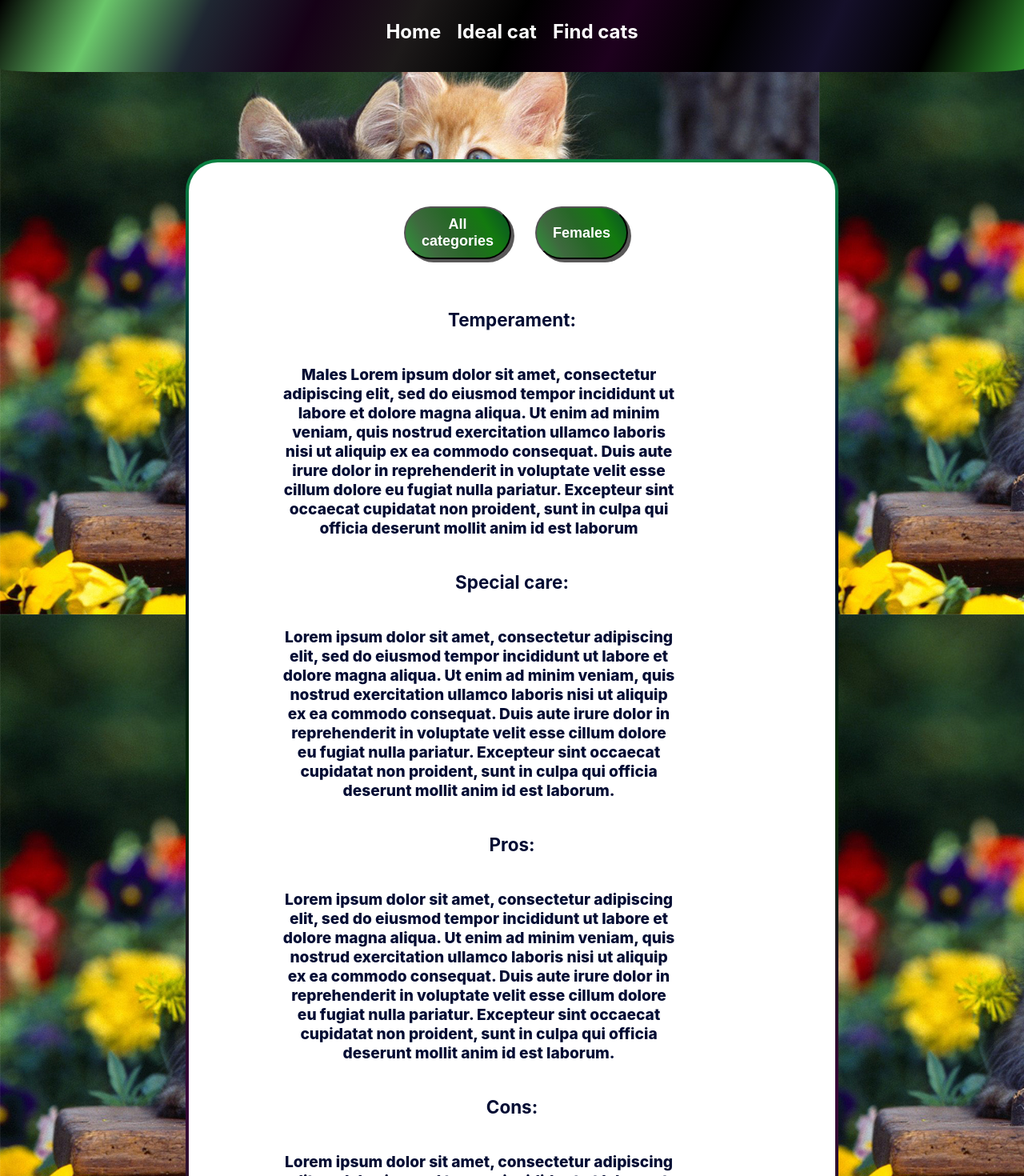
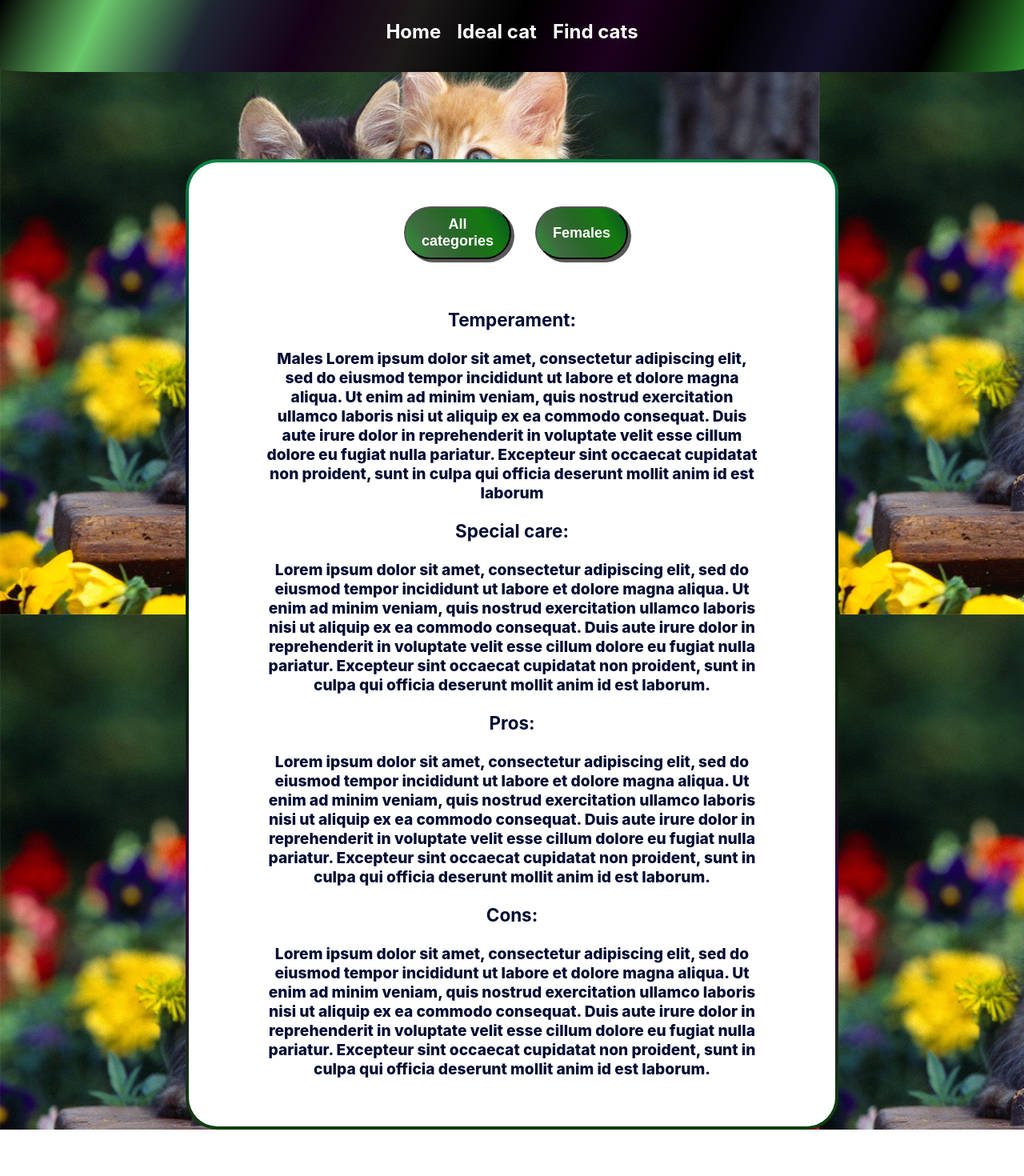
Before and after one commit to traynhamdavid426/Cat-adopt, a React (Create React App) app: page /male in a window 1280 px wide. Shown: the top 1470 px of the page at 80% size. After the commit the page ends 1412 px from the top, so only its background shows below. Built offline with nearby package versions, Linux system fonts and the light colour scheme; the HTML template or start-up script is replaced by a standard one.

Commit message:
New changes to paragraph placements in gender SubComponents

```diff
--- a/src/SubComponents/Gender/Female.js
+++ b/src/SubComponents/Gender/Female.js
@@ -5,24 +5,24 @@
 const Female = () => {
     let navigate = useNavigate();
     return (
-      <div className="container">
-        <div className="div-container">
+      <div className="container ">
+        <div className="div-container tc">
           <div className="button-box ">
           <button className="button" onClick={() => { navigate('/learncats') }}>All categories</button>
           <button className="button ml2" onClick={() => { navigate('/male') }}>Males</button>
          </div>
            <h3 className="tc navy f3">Temperament:</h3>
-          <div className="div-container f3 navy fw8"> Females Lorem ipsum dolor sit amet, consectetur adipiscing elit, sed do eiusmod tempor incididunt ut labore et dolore magna aliqua. Ut enim ad minim veniam, quis nostrud exercitation ullamco laboris nisi ut aliquip ex ea commodo consequat. Duis aute irure dolor in reprehenderit in voluptate velit esse cillum dolore eu fugiat nulla pariatur. Excepteur sint occaecat cupidatat non proident, sunt in culpa qui officia deserunt mollit anim id est laborum</div>
+          <div className=" tc f3 navy fw8"> Females Lorem ipsum dolor sit amet, consectetur adipiscing elit, sed do eiusmod tempor incididunt ut labore et dolore magna aliqua. Ut enim ad minim veniam, quis nostrud exercitation ullamco laboris nisi ut aliquip ex ea commodo consequat. Duis aute irure dolor in reprehenderit in voluptate velit esse cillum dolore eu fugiat nulla pariatur. Excepteur sint occaecat cupidatat non proident, sunt in culpa qui officia deserunt mollit anim id est laborum</div>
          <h3 className="tc navy f3">Special care:</h3>
-          <div className="div-container f3 navy fw8">
-             Lorem ipsum dolor sit amet, consectetur adipiscing elit, sed do eiusmod tempor incididunt ut labore et dolore magna aliqua. Ut enim ad minim veniam, quis nostrud exercitation ullamco laboris nisi ut aliquip ex ea commodo consequat. Duis aute irure dolor in reprehenderit in voluptate velit esse cillum dolore eu fugiat nulla pariatur. Excepteur sint occaecat cupidatat non proident, sunt in culpa qui officia deserunt mollit anim id est laborum.
+          <div className="  f3 navy fw8">
+           <div className=""> Lorem ipsum dolor sit amet, consectetur adipiscing elit, sed do eiusmod tempor incididunt ut labore et dolore magna aliqua. Ut enim ad minim veniam, quis nostrud exercitation ullamco laboris nisi ut aliquip ex ea commodo consequat. Duis aute irure dolor in reprehenderit in voluptate velit esse cillum dolore eu fugiat nulla pariatur. Excepteur sint occaecat cupidatat non proident, sunt in culpa qui officia deserunt mollit anim id est laborum.</div>
           </div>
           <h3 className="tc navy f3">Pros:</h3>
-          <div className="div-container f3 navy fw8">
+          <div className=" tc  f3 navy fw8">
              Lorem ipsum dolor sit amet, consectetur adipiscing elit, sed do eiusmod tempor incididunt ut labore et dolore magna aliqua. Ut enim ad minim veniam, quis nostrud exercitation ullamco laboris nisi ut aliquip ex ea commodo consequat. Duis aute irure dolor in reprehenderit in voluptate velit esse cillum dolore eu fugiat nulla pariatur. Excepteur sint occaecat cupidatat non proident, sunt in culpa qui officia deserunt mollit anim id est laborum.
           </div>
           <h3 className="tc navy f3">Cons:</h3>
-          <div className="div-container f3 navy fw8">
+          <div className=" tc  f3 navy fw8">
              Lorem ipsum dolor sit amet, consectetur adipiscing elit, sed do eiusmod tempor incididunt ut labore et dolore magna aliqua. Ut enim ad minim veniam, quis nostrud exercitation ullamco laboris nisi ut aliquip ex ea commodo consequat. Duis aute irure dolor in reprehenderit in voluptate velit esse cillum dolore eu fugiat nulla pariatur. Excepteur sint occaecat cupidatat non proident, sunt in culpa qui officia deserunt mollit anim id est laborum.
           </div>
         </div>
--- a/src/SubComponents/Gender/Gender.css
+++ b/src/SubComponents/Gender/Gender.css
@@ -1,14 +1,17 @@
 .container {
+
   display: flex;
   flex-direction: column;
   align-items: center;
 }
 
+
 .div-container {
+  text-align: center;
   width: 80%;
   margin-bottom: 20px;
   padding: 20px;
-  background-color: white;
+  background-color:white;
 }
 
 @media (max-width: 768px) {
@@ -80,7 +83,7 @@
 }
 
 .cat-container {
-
+  text-align: center;
   box-shadow: 4px 4px rgb(198, 192, 192);
   width: 300px;
   margin: 1rem;
--- a/src/SubComponents/Gender/Male.js
+++ b/src/SubComponents/Gender/Male.js
@@ -13,17 +13,17 @@
          </div>
 
           <h3 className="tc navy f3">Temperament:</h3>
-           <div className="div-container tc  f3 fw8 navy"> Males Lorem ipsum dolor sit amet, consectetur adipiscing elit, sed do eiusmod tempor incididunt ut labore et dolore magna aliqua. Ut enim ad minim veniam, quis nostrud exercitation ullamco laboris nisi ut aliquip ex ea commodo consequat. Duis aute irure dolor in reprehenderit in voluptate velit esse cillum dolore eu fugiat nulla pariatur. Excepteur sint occaecat cupidatat non proident, sunt in culpa qui officia deserunt mollit anim id est laborum</div>
+           <div className="tc  f3 fw8 navy"> Males Lorem ipsum dolor sit amet, consectetur adipiscing elit, sed do eiusmod tempor incididunt ut labore et dolore magna aliqua. Ut enim ad minim veniam, quis nostrud exercitation ullamco laboris nisi ut aliquip ex ea commodo consequat. Duis aute irure dolor in reprehenderit in voluptate velit esse cillum dolore eu fugiat nulla pariatur. Excepteur sint occaecat cupidatat non proident, sunt in culpa qui officia deserunt mollit anim id est laborum</div>
           <h3 className="tc navy f3">Special care:</h3>
-          <div className="div-container tc f3 fw8 navy">
+          <div className="tc f3 fw8 navy">
              Lorem ipsum dolor sit amet, consectetur adipiscing elit, sed do eiusmod tempor incididunt ut labore et dolore magna aliqua. Ut enim ad minim veniam, quis nostrud exercitation ullamco laboris nisi ut aliquip ex ea commodo consequat. Duis aute irure dolor in reprehenderit in voluptate velit esse cillum dolore eu fugiat nulla pariatur. Excepteur sint occaecat cupidatat non proident, sunt in culpa qui officia deserunt mollit anim id est laborum.
           </div>
           <h3 className="tc navy f3">Pros:</h3>
-          <div className="div-container tc f3 fw8 navy">
+          <div className=" tc f3 fw8 navy">
              Lorem ipsum dolor sit amet, consectetur adipiscing elit, sed do eiusmod tempor incididunt ut labore et dolore magna aliqua. Ut enim ad minim veniam, quis nostrud exercitation ullamco laboris nisi ut aliquip ex ea commodo consequat. Duis aute irure dolor in reprehenderit in voluptate velit esse cillum dolore eu fugiat nulla pariatur. Excepteur sint occaecat cupidatat non proident, sunt in culpa qui officia deserunt mollit anim id est laborum.
           </div>
           <h3 className="tc navy f3">Cons:</h3>
-          <div className="div-container  tc f3 fw8 navy">
+          <div className=" tc f3 fw8 navy">
              Lorem ipsum dolor sit amet, consectetur adipiscing elit, sed do eiusmod tempor incididunt ut labore et dolore magna aliqua. Ut enim ad minim veniam, quis nostrud exercitation ullamco laboris nisi ut aliquip ex ea commodo consequat. Duis aute irure dolor in reprehenderit in voluptate velit esse cillum dolore eu fugiat nulla pariatur. Excepteur sint occaecat cupidatat non proident, sunt in culpa qui officia deserunt mollit anim id est laborum.
           </div>
         </div>
```
